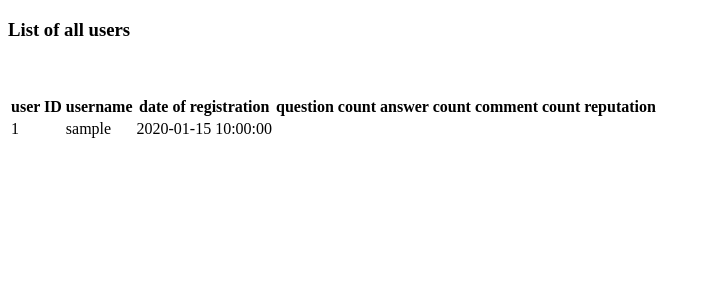
After one commit to derdesz/ask-mate, a Flask app: page /users in a window 1280 px wide. The commit adds this page. Shown: the top 300 px of the page, without its empty margins (0-710 px from the left). Run offline with Flask 2, Linux system fonts and the light colour scheme; a database or web service that is not in the repository returns one stand-in record (values such as "Sample title"); some libraries are stand-ins or nearby versions.

Commit message:
list of users without binding

```diff
--- a/database.py
+++ b/database.py
@@ -7,10 +7,10 @@ def get_connection_string():
     # setup connection string
     # to do this, please define these environment variables first
 
-    user_name = 'getulus'
-    password = 'Stomach1'
+    user_name = 'derdesz'
+    password = 'Szaffi00'
     host = 'localhost'
-    database_name = 'online_test'
+    database_name = 'askmate'
 
     env_variables_defined = user_name and password and host and database_name
 
--- a/database_manager.py
+++ b/database_manager.py
@@ -229,3 +229,11 @@ def get_hash_password(cursor: RealDictCursor, username) -> list:
     cursor.execute("select password from user_datas where username = '%s' " % username)
     pw = cursor.fetchall()[0]['password']
     return pw
+
+
+@database.connection_handler
+def get_all_users(cursor: RealDictCursor) -> list:
+    cursor.execute("select * from user_datas")
+    all_datas = cursor.fetchall()
+    list_of_all_user_data = [row for row in all_datas]
+    return list_of_all_user_data
--- a/server.py
+++ b/server.py
@@ -7,12 +7,12 @@ import database_manager
 import password_hash
 import os
 from werkzeug.utils import secure_filename
-
+import bcrypt
 
 app = Flask(__name__, static_folder='static')
 app.secret_key = b'_5#y2L"F4Q8z\n\xec]/'
 
-app.config["IMAGE_UPLOADS"] = "/home/getulus/my_project/web/1st/ask-mate-remotemates/static"
+app.config["IMAGE_UPLOADS"] = "/Users/erdeszdora/Desktop/projects/ask-mate-remotemates/static"
 app.config["ALLOWED_IMAGE_EXTENSIONS"] = ["PNG", "JPG"]
 
 
@@ -74,6 +74,14 @@ def login():
         return redirect(url_for('hello'))
     else:
         return render_template('Login.html')
+
+
+@app.route("/users")
+def all_users():
+    all_user_data = database_manager.get_all_users()
+    print(all_user_data)
+    return render_template('list_all_users.html', all_user_data=all_user_data)
+
 
 
 
--- /dev/null
+++ b/templates/list_all_users.html
@@ -0,0 +1,26 @@
+<!DOCTYPE html>
+<html lang="en">
+<head>
+    <meta charset="UTF-8">
+    <title>List all users</title>
+</head>
+<body>
+
+<h3>List of all users</h3><br><br>
+
+<table>
+{% for item in ["user ID","username","date of registration","question count","answer count","comment count","reputation"] %}
+    <th>{{ item }}</th>
+    {% endfor %}
+{% for row in all_user_data %}
+    <tr>
+        <td> {{ row.user_id }} </td>
+        <td> {{ row.username }} </td>
+        <td> {{ row.date_of_registration }} </td>
+    </tr>
+
+{% endfor %}
+</table>
+
+</body>
+</html>
--- a/templates/main.html
+++ b/templates/main.html
@@ -23,8 +23,10 @@
 <h1>Welcome to AskMate</h1><br><br>
 
 <a href="/list">GO TO ALL QUESTIONS</a><br><br>
-<a href="{{ url_for('registration') }}">Registration</a>
-<a href="{{ url_for('login') }}">Login</a>
+<a href="{{ url_for('registration') }}">Registration</a><br><br>
+<a href="{{ url_for('login') }}">Login</a><br><br>
+<a href="{{ url_for('all_users') }}">list all users</a><br><br>
+
 
 
 
```
